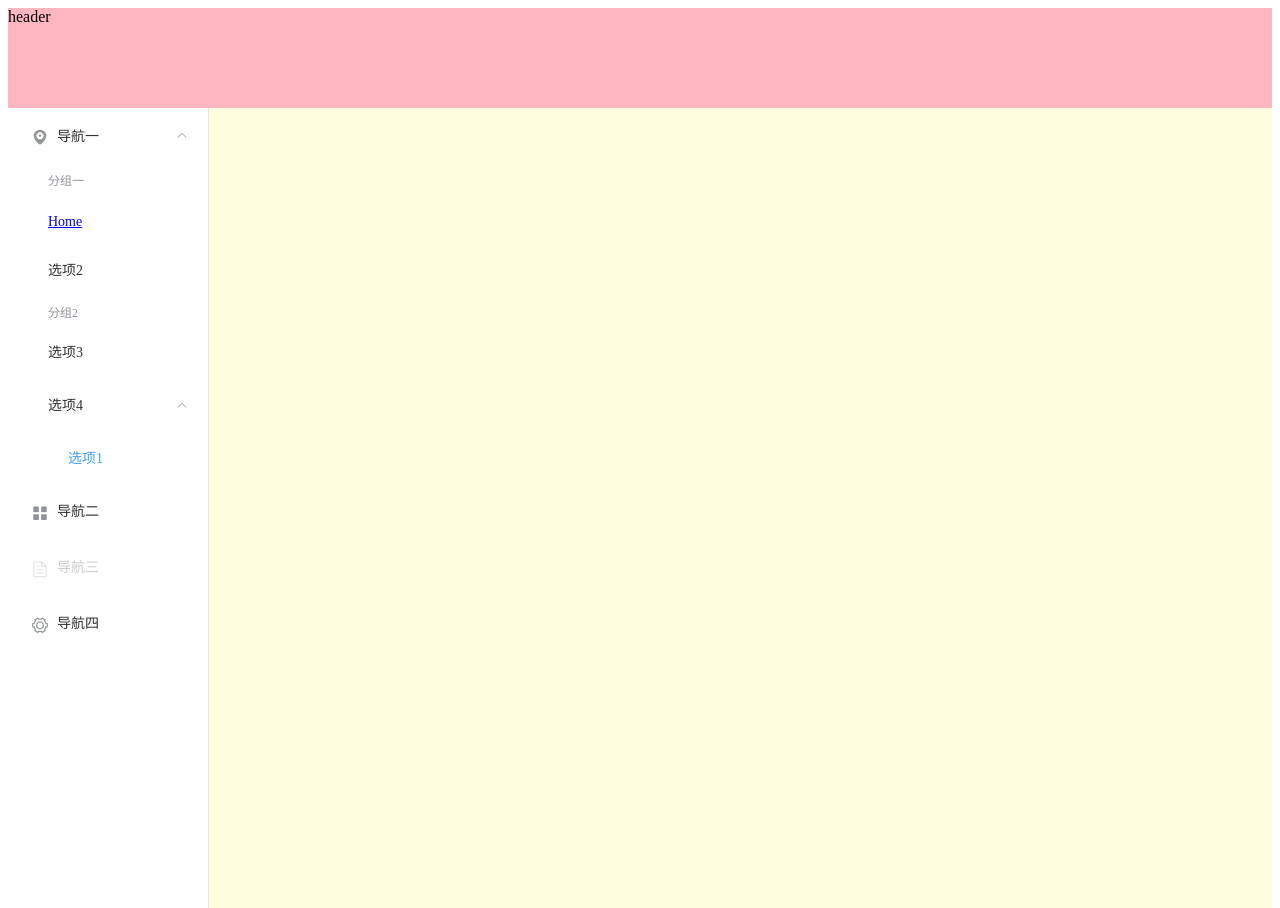
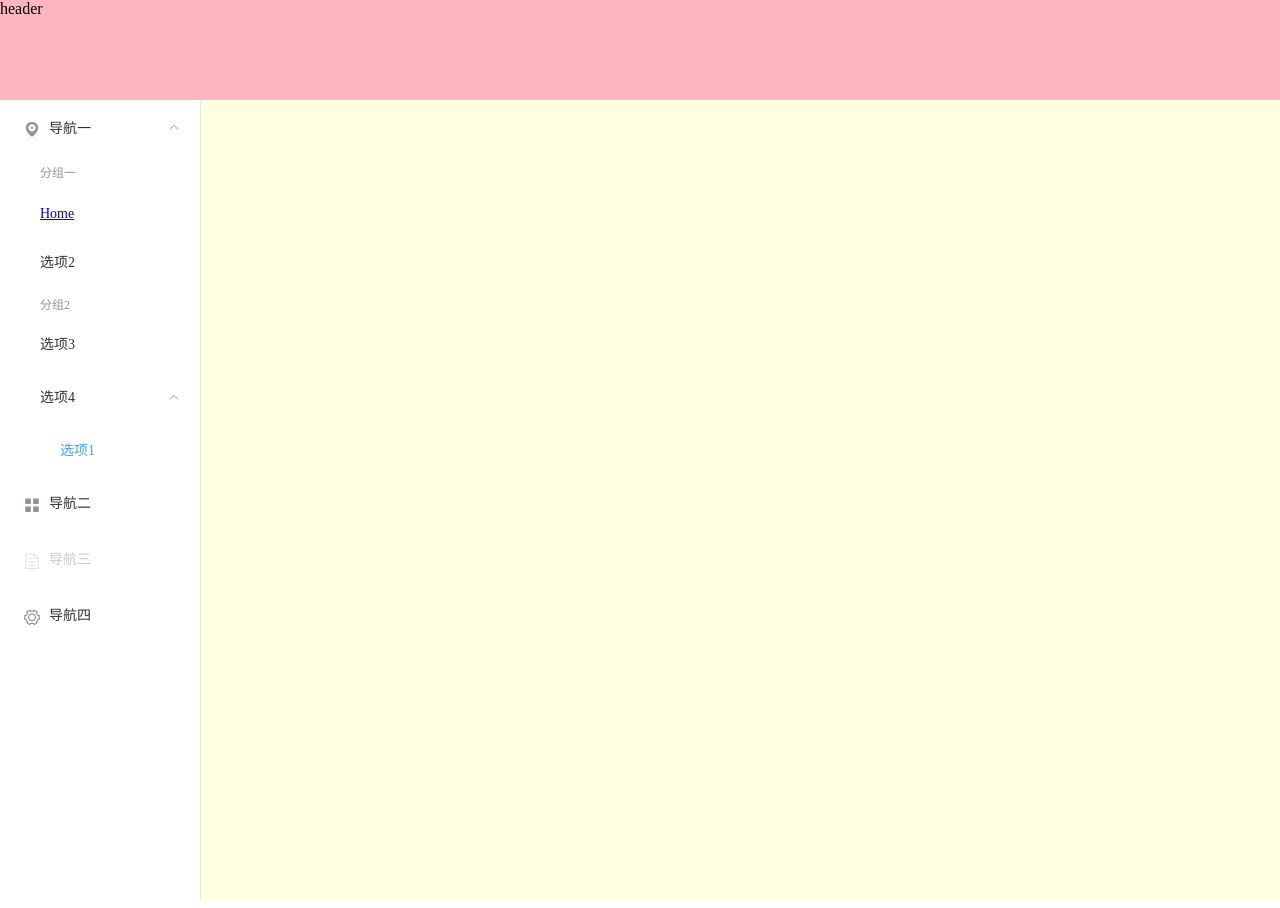
Before and after one commit to shindouhiro/vite-admin, a Vue app: page / in a window 1280 px wide. Built offline with nearby package versions, Linux system fonts and the light colour scheme.

Commit message:
引入公共样式

```diff
--- /dev/null
+++ b/src/assets/scss/common.scss
@@ -0,0 +1,4 @@
+* {
+  margin: 0;
+  padding: 0;
+}
--- a/src/main.js
+++ b/src/main.js
@@ -4,6 +4,7 @@ import 'element-plus/lib/theme-chalk/index.css';
 import App from './App.vue';
 import router from './router/index.js'
 import store from './store/index.js'
+import './assets/scss/common.scss'
 
 const app = createApp(App)
 app.use(ElementPlus)
```
